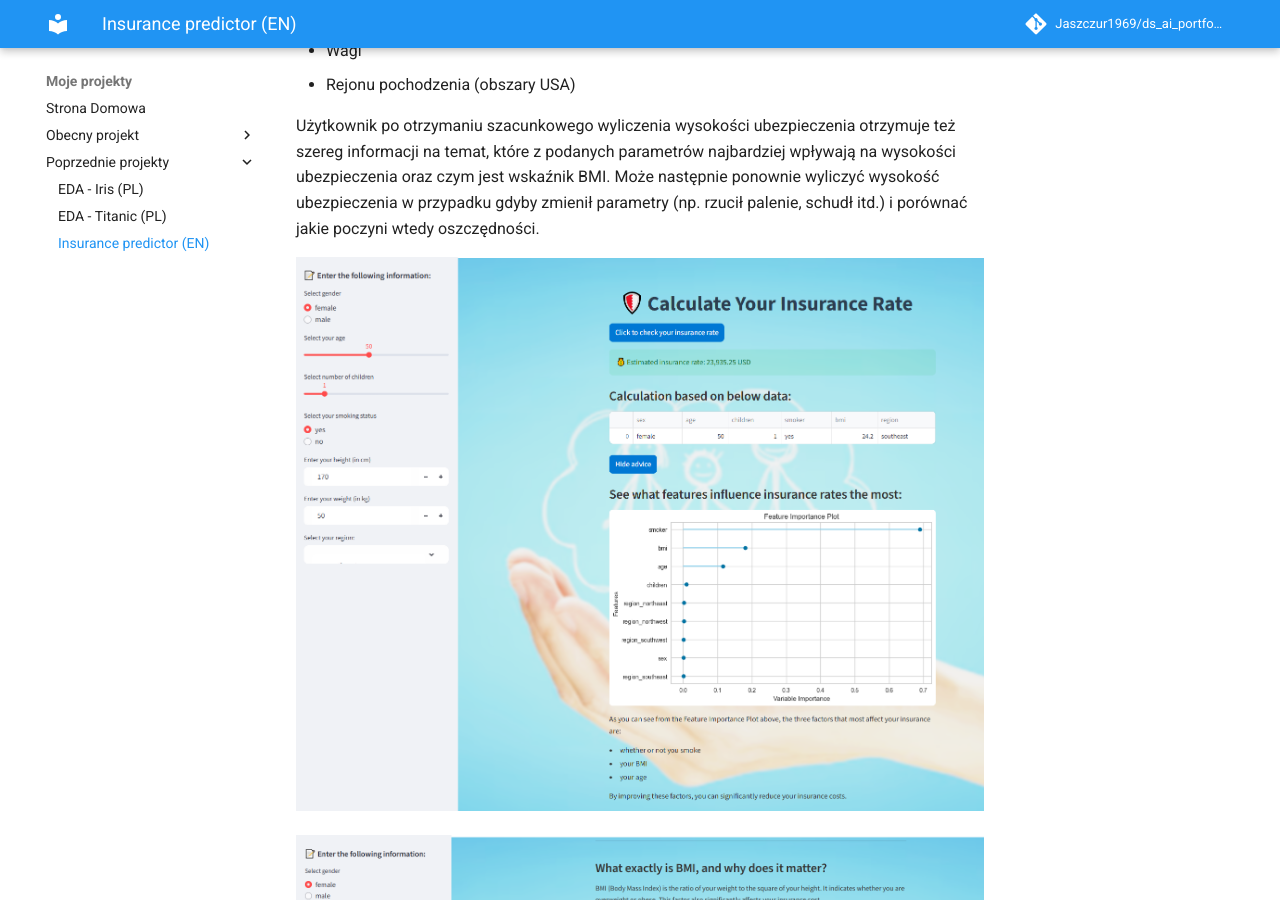
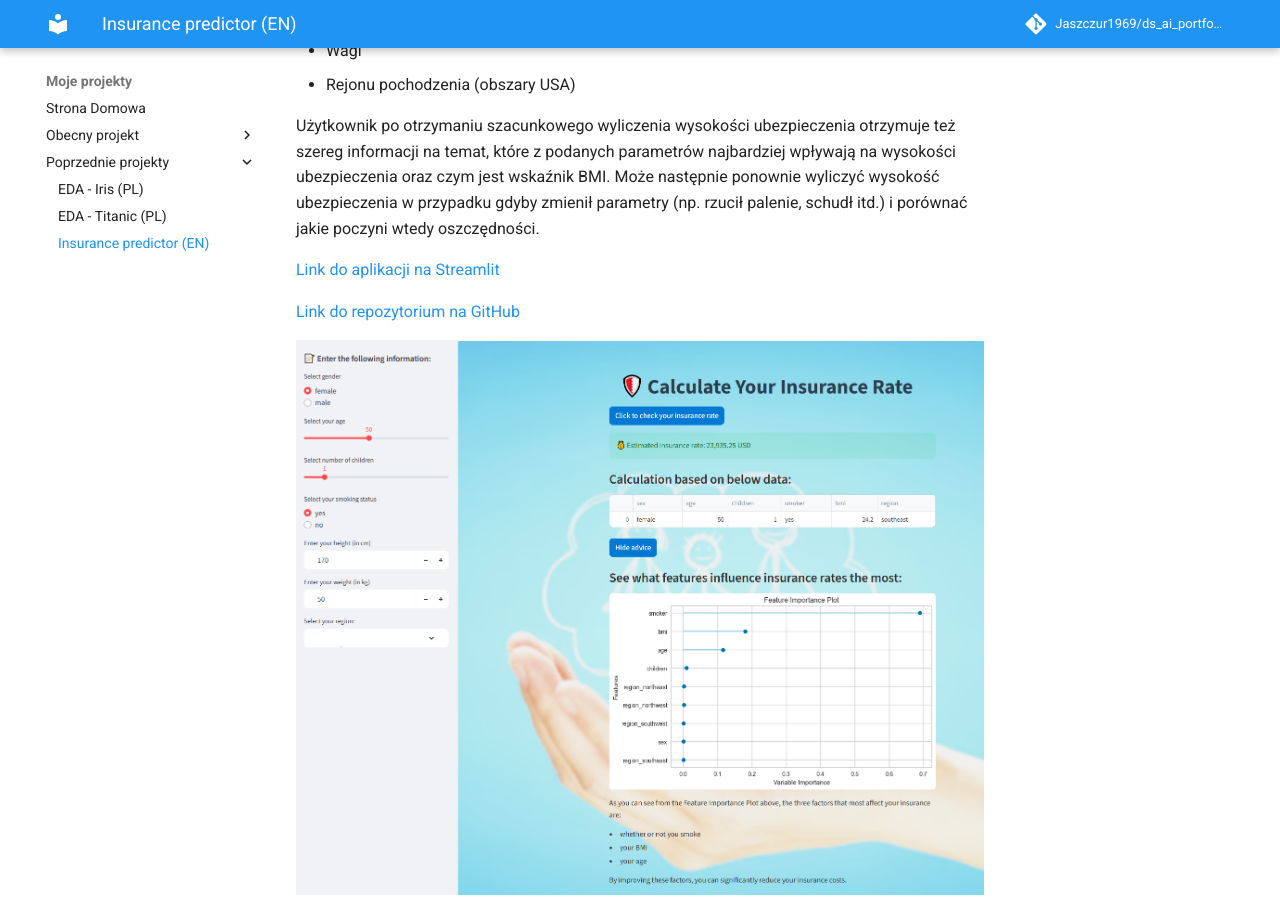
Before and after one commit to Jaszczur1969/ds_ai_portfolio, an MkDocs documentation site: the page built from docs/Insurance predictor/index.md, in a window 1280 px wide and 900 px high, scrolled down 460 px. Built offline with MkDocs 1.6.1 and Material for MkDocs 9.7.7, drawn with Linux system fonts in a browser that asks for light colours; comment, search, counter and statistics services are not loaded.

Commit message:
dodanie linków do Insurance

```diff
--- a/docs/Insurance predictor/index.md
+++ b/docs/Insurance predictor/index.md
@@ -15,6 +15,9 @@ Zapraszam do zapoznania się z moją praktyczną aplikacją do wyliczenia wysoko
 
 Użytkownik po otrzymaniu szacunkowego wyliczenia wysokości ubezpieczenia otrzymuje też szereg  informacji na temat, które z podanych parametrów najbardziej wpływają na wysokości ubezpieczenia oraz czym jest wskaźnik BMI. Może następnie ponownie wyliczyć wysokość ubezpieczenia w przypadku gdyby zmienił parametry (np. rzucił palenie, schudł itd.) i porównać jakie poczyni wtedy oszczędności.
 
+[Link do aplikacji na Streamlit](https://insurance-predictor-jaszczur1969.streamlit.app){:target="_blank"}
+
+[Link do repozytorium na GitHub](https://github.com/Jaszczur1969/Insurance_prediction.git){:target="_blank"}
 
 <img src="Screen_1.PNG" alt="Opis obrazka" width="800">
 
```
